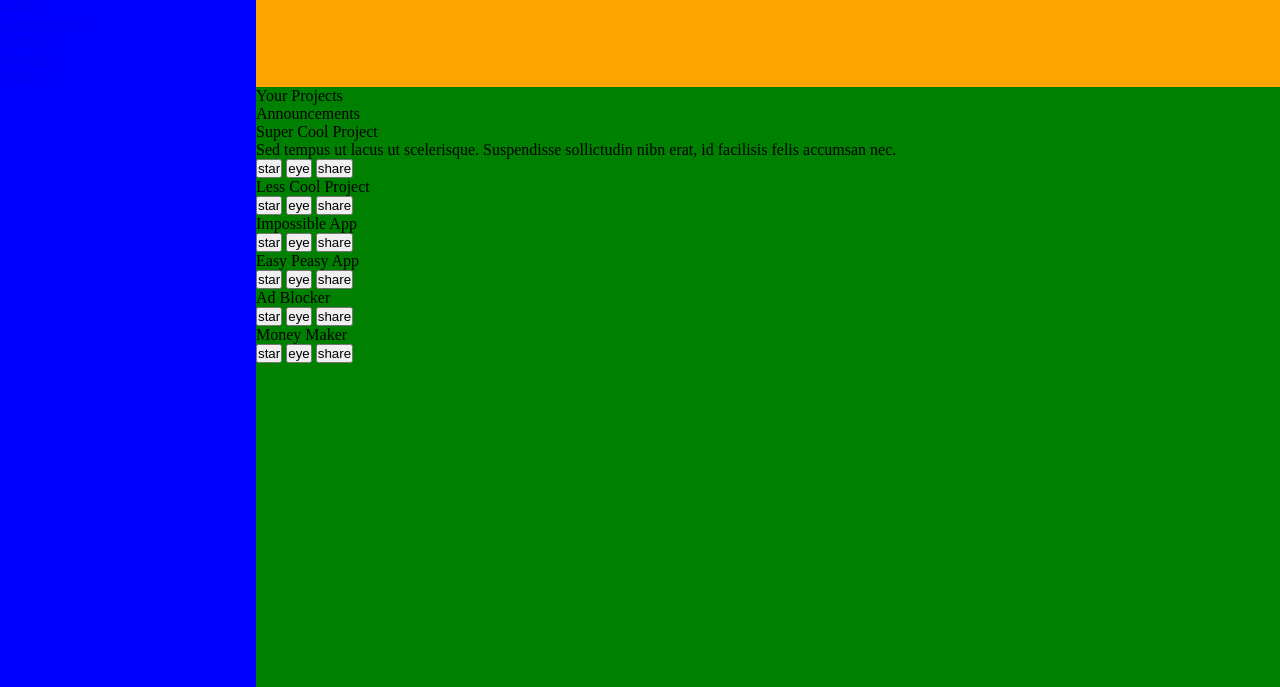
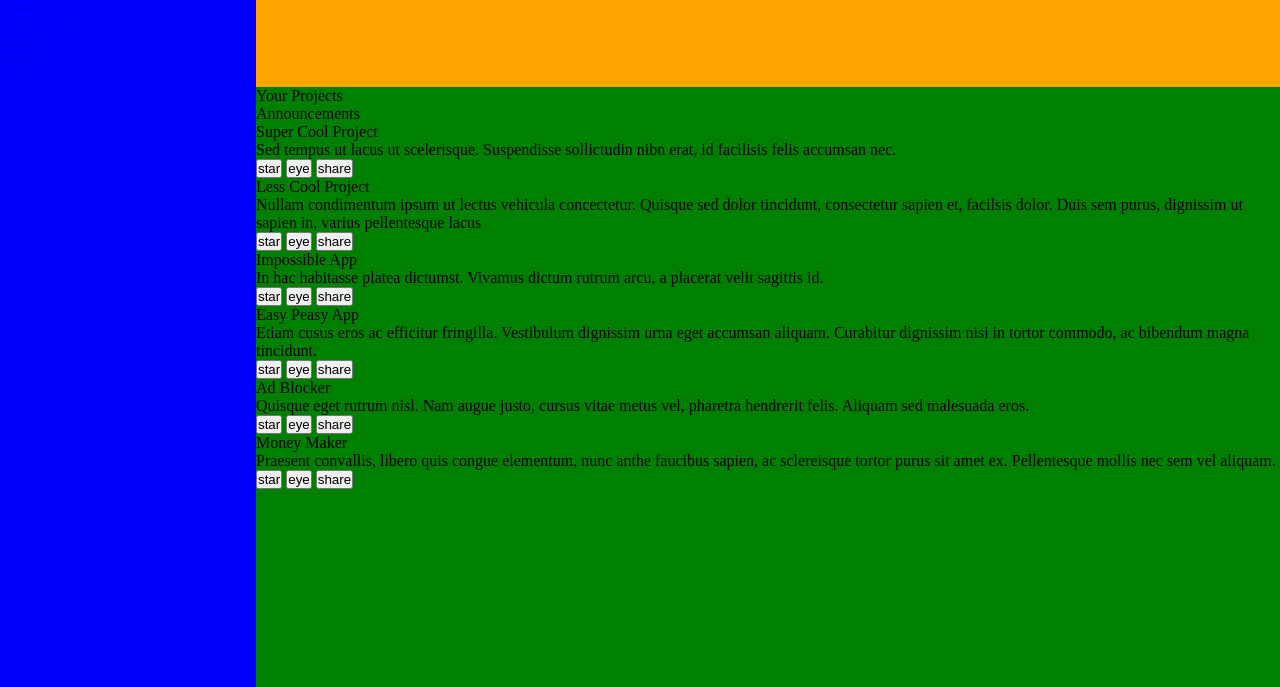
Before and after one commit to PaulBerger56/Odin-Admin-Dashboard, a plain HTML site: page index.html in a window 1280 px wide. Shown: the part 113-800 px from the top of the page. Drawn offline with Linux system fonts and the light colour scheme.

Commit message:
Add the text and buttons to the project-cards

```diff
--- a/index.html
+++ b/index.html
@@ -55,7 +55,7 @@
                     </div>
                     <div class="project-card">
                         <div class="project-card-title">Less Cool Project</div>
-                        <div class="project-info"></div>
+                        <div class="project-info">Nullam condimentum ipsum ut lectus vehicula concectetur.  Quisque sed dolor tincidunt, consectetur sapien et, facilsis dolor.  Duis sem purus, dignissim ut sapien in, varius pellentesque lacus</div>
                         <div class="project-card-buttons">
                             <button class="star-button">star</button>
                             <button class="eye-button">eye</button>
@@ -64,7 +64,7 @@
                     </div>
                     <div class="project-card">
                         <div class="project-card-title">Impossible App</div>
-                        <div class="project-info"></div>
+                        <div class="project-info">In hac habitasse platea dictumst.  Vivamus dictum rutrum arcu, a placerat velit sagittis id.</div>
                         <div class="project-card-buttons">
                             <button class="star-button">star</button>
                             <button class="eye-button">eye</button>
@@ -73,7 +73,7 @@
                     </div>
                     <div class="project-card">
                         <div class="project-card-title">Easy Peasy App</div>
-                        <div class="project-info"></div>
+                        <div class="project-info">Etiam cusus eros ac efficitur fringilla.  Vestibulum dignissim urna eget accumsan aliquam.  Curabitur dignissim nisi in tortor commodo, ac bibendum magna tincidunt.</div>
                         <div class="project-card-buttons">
                             <button class="star-button">star</button>
                             <button class="eye-button">eye</button>
@@ -82,7 +82,7 @@
                     </div>
                     <div class="project-card">
                         <div class="project-card-title">Ad Blocker</div>
-                        <div class="project-info"></div>
+                        <div class="project-info">Quisque eget rutrum nisl.  Nam augue justo, cursus vitae metus vel, pharetra hendrerit felis.  Aliquam sed malesuada eros.</div>
                         <div class="project-card-buttons">
                             <button class="star-button">star</button>
                             <button class="eye-button">eye</button>
@@ -91,7 +91,7 @@
                     </div>
                     <div class="project-card">
                         <div class="project-card-title">Money Maker</div>
-                        <div class="project-info"></div>
+                        <div class="project-info">Praesent convallis, libero quis congue elementum, nunc anthe faucibus sapien, ac sclereisque tortor purus sit amet ex.  Pellentesque mollis nec sem vel aliquam.</div>
                         <div class="project-card-buttons">
                             <button class="star-button">star</button>
                             <button class="eye-button">eye</button>
```
